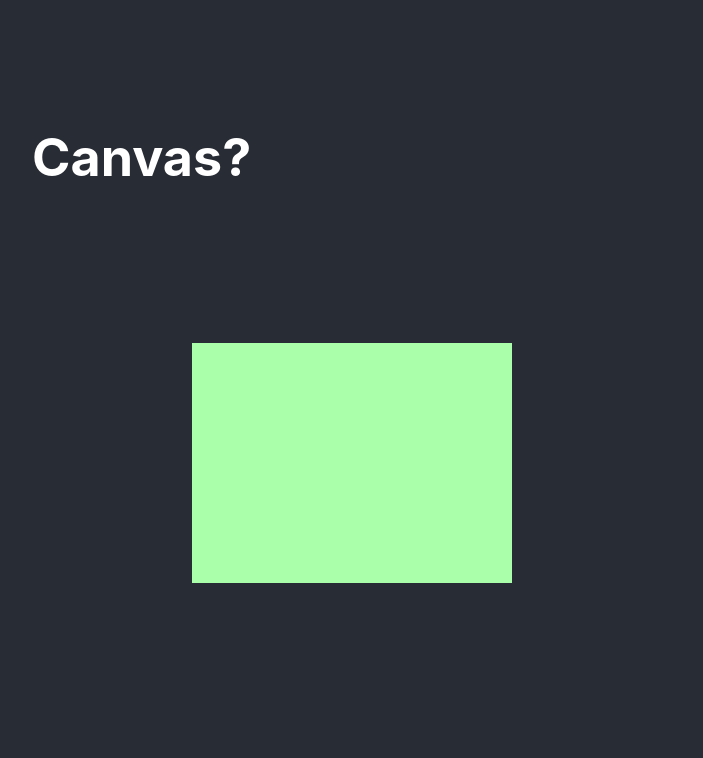
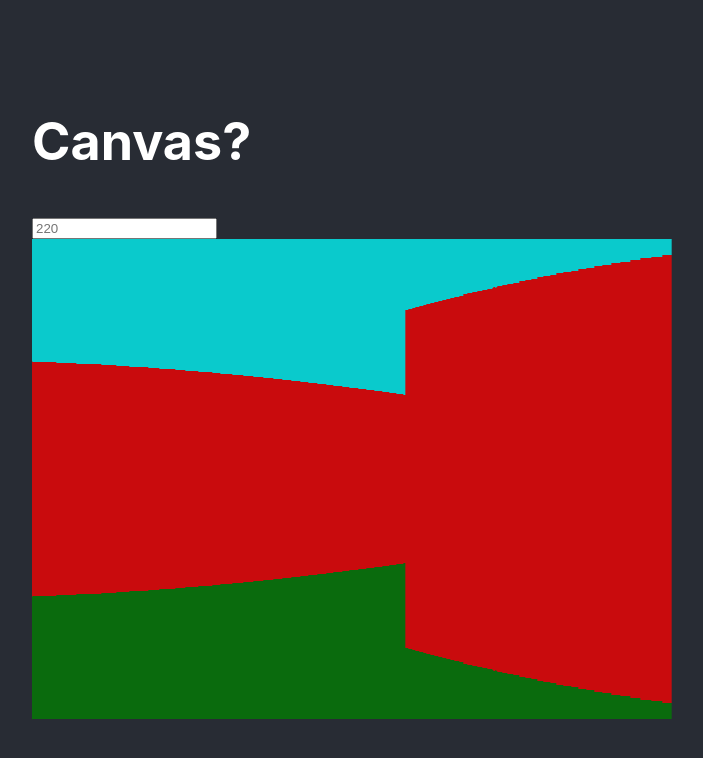
Before and after one commit to bengosney/ray-caster, a React (Create React App) app: page / in a window 1280 px wide. Shown: the top 758 px of the page, without its empty margins (288-991 px from the left). Built offline with nearby package versions, Linux system fonts and the light colour scheme.

Commit message:
Super basic raycasting engin

```diff
--- a/src/App.tsx
+++ b/src/App.tsx
@@ -1,18 +1,100 @@
 import Canvas from "./widgets/Canvas";
-import './App.css';
+import "./App.css";
+import { useRef, useState } from "react";
+
+const level = [
+  [1, 1, 1, 1, 1, 1, 1, 1, 1, 1],
+  [1, 0, 0, 1, 0, 1, 0, 0, 0, 1],
+  [1, 0, 0, 1, 1, 1, 0, 0, 0, 1],
+  [1, 0, 0, 0, 0, 0, 0, 0, 0, 1],
+  [1, 0, 0, 0, 0, 0, 0, 0, 0, 1],
+  [1, 0, 0, 0, 0, 0, 0, 0, 0, 1],
+  [1, 0, 0, 0, 0, 0, 0, 0, 0, 1],
+  [1, 0, 0, 0, 0, 0, 0, 0, 0, 1],
+  [1, 0, 0, 0, 0, 0, 0, 0, 0, 1],
+  [1, 1, 1, 1, 1, 1, 1, 1, 1, 1],
+];
+
+const precision = 64;
+
+interface Vec2 {
+  x: number;
+  y: number;
+}
+const vec2 = (x: number, y: number): Vec2 => ({ x, y });
+
+interface Vec3 {
+  x: number;
+  y: number;
+  z: number;
+}
+const vec3 = (x: number, y: number, z: number): Vec3 => ({ x, y, z });
+
+const degreeToRadians = (degree: number): number => {
+  let pi = Math.PI;
+  return (degree * pi) / 180;
+};
+
+const drawLine = (
+  p1: Vec2,
+  p2: Vec2,
+  colour: string,
+  context: CanvasRenderingContext2D
+) => {
+  context.strokeStyle = colour;
+  context.beginPath();
+  context.moveTo(p1.x, p1.y);
+  context.lineTo(p2.x, p2.y);
+  context.stroke();
+};
+
+const fov = 60;
+
+interface Player {
+  pos: Vec2;
+  angle: number;
+}
 
 function App() {
+  const player = useRef<Player>({
+    pos: vec2(5, 5),
+    angle: 220,
+  });
 
   return (
     <div>
       <h1>Canvas?</h1>
+      <input type="number" placeholder="220" onChange={(e) => player.current.angle = parseInt(e.target.value)} />
       <div>
-        <Canvas clear={true} height={480} width={640} frame={(context, since) => {
-          const w_size = context.canvas.width / 4;
-          const h_size = context.canvas.height / 4;
-          context.fillStyle = '#aaffaa';
-          context.fillRect(w_size, h_size, context.canvas.width - (w_size * 2), context.canvas.height - (h_size * 2));
-        }} />
+        <Canvas
+          clear={true}
+          height={480}
+          width={640}
+          frame={(context, since) => {
+            const angleInc = fov / context.canvas.width;
+            const initalAngle = player.current.angle - fov / 2;
+
+            const halfHeight = context.canvas.height / 2;
+
+            for (let i = 0; i < context.canvas.width; i++) {
+              const rayAngle = initalAngle + angleInc * i;
+              const ray = vec2(player.current.pos.x, player.current.pos.y);
+              const rayCos = Math.cos(degreeToRadians(rayAngle)) / precision;
+              const raySin = Math.sin(degreeToRadians(rayAngle)) / precision;
+
+              while (level[Math.floor(ray.y)][Math.floor(ray.x)] == 0) {
+                ray.x += rayCos;
+                ray.y += raySin;
+              }
+              const distance = Math.sqrt(Math.pow(player.current.pos.x - ray.x, 2) + Math.pow(player.current.pos.y - ray.y, 2));
+              const wallHeight = Math.floor(context.canvas.height / distance);
+
+              drawLine(vec2(i, 0), vec2(i, halfHeight - wallHeight), "cyan", context);
+              drawLine(vec2(i, halfHeight - wallHeight), vec2(i, halfHeight + wallHeight), "red", context);
+              drawLine(vec2(i, halfHeight + wallHeight), vec2(i, context.canvas.height), "green", context);
+            }
+          }}
+        />
       </div>
     </div>
   );
--- a/src/widgets/Canvas.tsx
+++ b/src/widgets/Canvas.tsx
@@ -4,9 +4,10 @@ import useTimeSinceLast from '../hooks/useTimeSinceLast';
 interface CanvasProps extends React.ComponentPropsWithoutRef<"canvas"> {
     frame: (context: CanvasRenderingContext2D, since: number) => void;
     clear?: string | true;
+    animating?: boolean;
 }
 
-const Canvas = ({ frame, clear = undefined, ...props }: CanvasProps) => {
+const Canvas = ({ frame, clear = undefined, animating = true, ...props }: CanvasProps) => {
     const canvasRef = useRef<HTMLCanvasElement>(null);
     const requestRef = useRef<number>(0);
     const since = useTimeSinceLast();
@@ -32,7 +33,9 @@ const Canvas = ({ frame, clear = undefined, ...props }: CanvasProps) => {
                 }
 
                 frame(context, since());
-                requestRef.current = requestAnimationFrame(() => draw());
+                if (animating) {
+                    requestRef.current = requestAnimationFrame(() => draw());
+                }
             }
 
             requestRef.current = requestAnimationFrame(() => draw());
```
